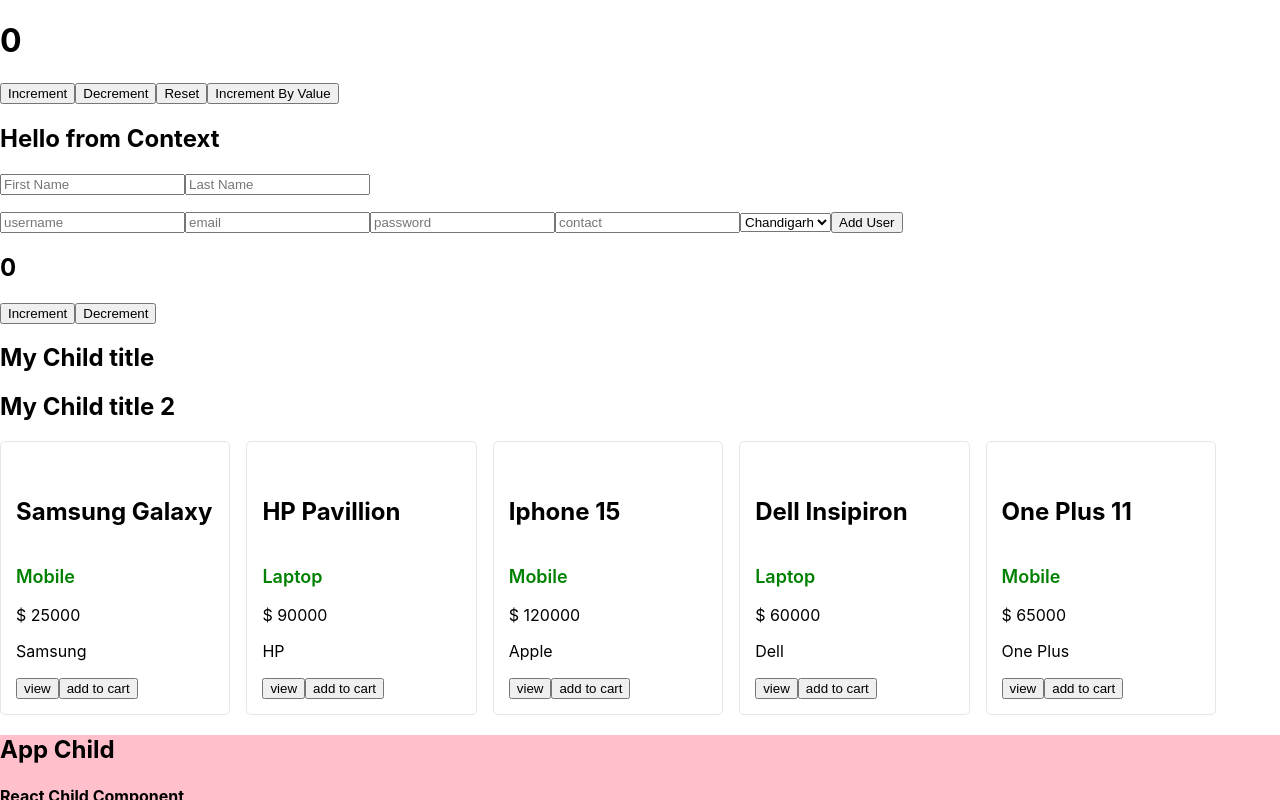
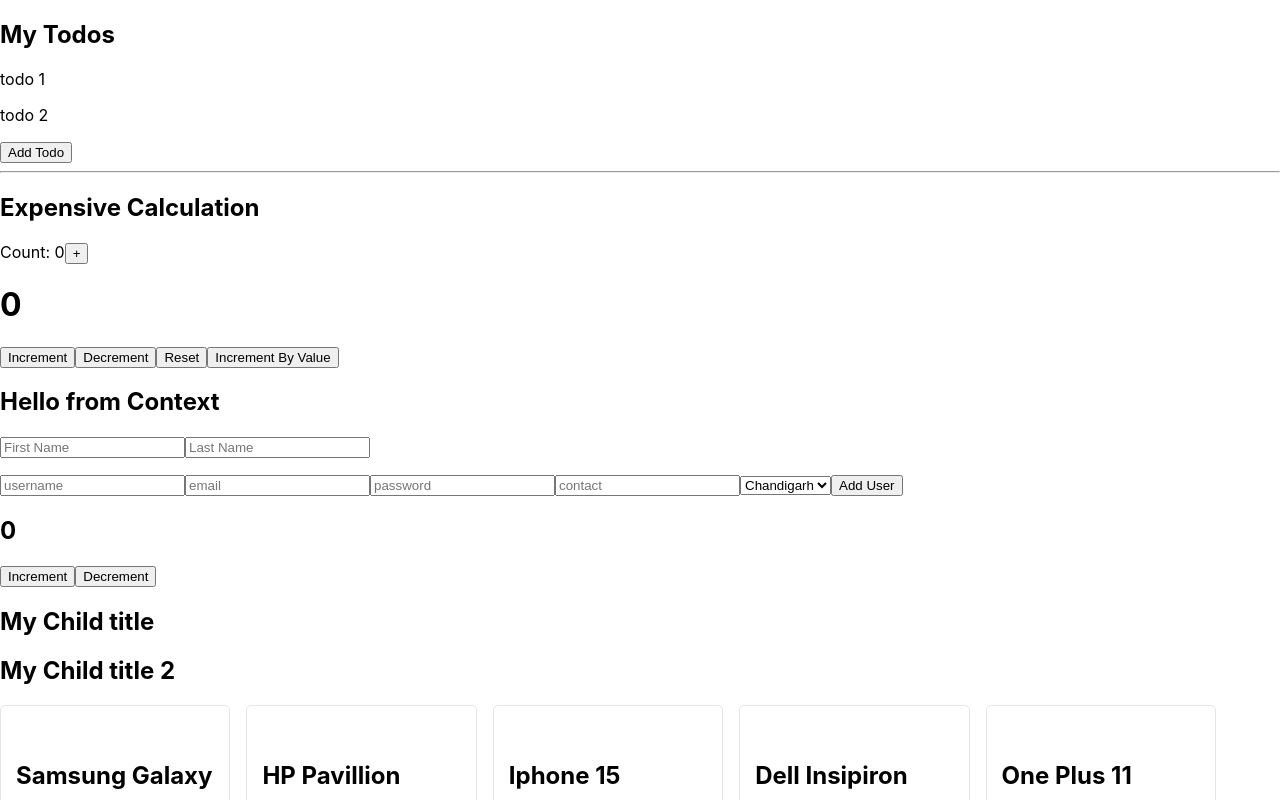
Before and after one commit to vipink28/gunjan-react, a React (Create React App) app: page / in a window 1280 px wide. Shown: the top 800 px of the page. Built offline with nearby package versions, Linux system fonts and the light colour scheme.

Commit message:
performance hooks

```diff
--- a/src/App.js
+++ b/src/App.js
@@ -8,6 +8,7 @@
 import ReactProps from "./components/ReactProps";
 import ReactState from "./components/ReactState";
 import StudentsList from "./components/StudentsList";
+import TodoContainer from "./components/TodoContainer";
 import { AppProvider } from "./context/AppContext";
 
 function App() {
@@ -20,6 +21,7 @@
 
 
       <AppProvider>
+        <TodoContainer />
         <CounterReducer />
         <FormHandling />
 
--- a/src/components/Child.jsx
+++ b/src/components/Child.jsx
@@ -3,7 +3,7 @@
 function Child(props) {
     // props = {title: "Child 1"}
     // props.children - children property in props is used to pass the content between the opening and closing tag of the component.
-    console.log(props);
+    // console.log(props);
     return (
         <div style={{ backgroundColor: props.color }}>
             <h2>{props.heading}</h2>
--- a/src/components/ProductList.jsx
+++ b/src/components/ProductList.jsx
@@ -22,7 +22,7 @@
                 {
                     products.map((item) => {
                         return (
-                            <ProductDetails product={item} addToCart={addToCart} />
+                            <ProductDetails key={item.id} product={item} addToCart={addToCart} />
                         )
                     })
                 }
--- a/src/components/StudentsList.jsx
+++ b/src/components/StudentsList.jsx
@@ -36,7 +36,7 @@
                                 //     <td>{item.course}</td>
                                 //     <td>{item.gender}</td>
                                 // </tr>
-                                <TableRow item={item} />
+                                <TableRow key={item.id} item={item} />
                             )
                         })
                     }
--- /dev/null
+++ b/src/components/TodoContainer.jsx
@@ -0,0 +1,45 @@
+import React, { useCallback, useMemo, useState } from 'react';
+import Todos from './Todos';
+
+
+const expensiveCalculation = (num) => {
+    console.log("Calculating...");
+    for (let i = 0; i < 1000000000; i++) {
+        num += 1;
+    }
+    return num;
+};
+
+
+function TodoContainer(props) {
+    const [count, setCount] = useState(0);
+    const [todos, setTodos] = useState(["todo 1", "todo 2"]);
+
+    const calculation = useMemo(() => { expensiveCalculation(count) }, [count]);
+
+
+    const increment = () => {
+        setCount((c) => c + 1);
+    };
+
+    const addTodo = useCallback(() => {
+        setTodos((t) => [...t, "New Todo"]);
+    }, [todos]);
+
+    console.log("parent rendered");
+    return (
+        <>
+            <Todos todos={todos} addTodo={addTodo} />
+
+            <hr />
+            <h2>Expensive Calculation</h2>
+            {calculation}
+            <div>
+                Count: {count}
+                <button onClick={increment}>+</button>
+            </div>
+        </>
+    );
+}
+
+export default TodoContainer;
--- /dev/null
+++ b/src/components/Todos.jsx
@@ -0,0 +1,17 @@
+import React from 'react';
+
+function Todos({ todos, addTodo }) {
+    console.log("child rendered");
+    return (
+        <>
+            <h2>My Todos</h2>
+            {todos.map((todo, index) => {
+                return <p key={index}>{todo}</p>;
+            })}
+
+            <button onClick={addTodo}>Add Todo</button>
+        </>
+    );
+}
+
+export default React.memo(Todos);
```
